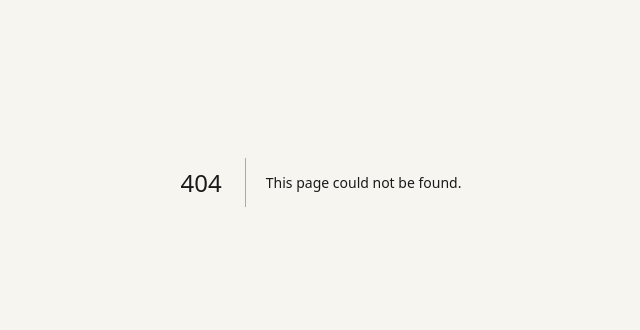
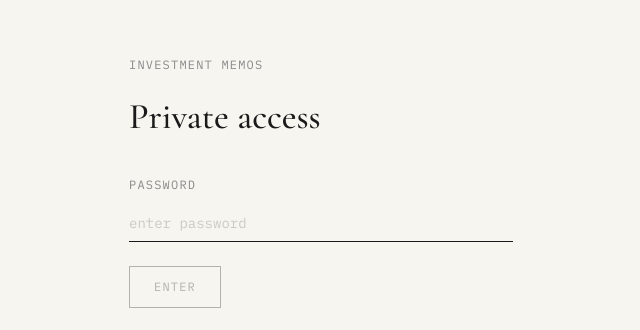
Before and after one commit to piamishra93/memos, a Next.js app: page /login in a window 1280 px wide. Before the commit this address had no page. Shown: the part 218-548 px from the top of the page, without its empty margins (319-959 px from the left). Built offline with nearby package versions, Linux system fonts and the light colour scheme.

Commit message:
add password protection

```diff
--- /dev/null
+++ b/app/api/auth/route.ts
@@ -0,0 +1,21 @@
+import { NextRequest, NextResponse } from "next/server";
+
+const PASSWORD = process.env.SITE_PASSWORD ?? "piamishra";
+
+export async function POST(request: NextRequest) {
+  const { password } = await request.json();
+
+  if (password === PASSWORD) {
+    const response = NextResponse.json({ success: true });
+    response.cookies.set("site_auth", "authenticated", {
+      httpOnly: true,
+      secure: process.env.NODE_ENV === "production",
+      sameSite: "strict",
+      maxAge: 60 * 60 * 24 * 7, // 7 days
+      path: "/",
+    });
+    return response;
+  }
+
+  return NextResponse.json({ success: false }, { status: 401 });
+}
--- /dev/null
+++ b/app/login/page.tsx
@@ -0,0 +1,88 @@
+"use client";
+
+import { useState, Suspense } from "react";
+import { useRouter, useSearchParams } from "next/navigation";
+
+function LoginForm() {
+  const router = useRouter();
+  const searchParams = useSearchParams();
+  const from = searchParams.get("from") ?? "/";
+
+  const [password, setPassword] = useState("");
+  const [error, setError] = useState(false);
+  const [loading, setLoading] = useState(false);
+
+  async function handleSubmit(e: React.FormEvent) {
+    e.preventDefault();
+    setLoading(true);
+    setError(false);
+
+    const res = await fetch("/api/auth", {
+      method: "POST",
+      headers: { "Content-Type": "application/json" },
+      body: JSON.stringify({ password }),
+    });
+
+    if (res.ok) {
+      router.push(from);
+      router.refresh();
+    } else {
+      setError(true);
+      setLoading(false);
+      setPassword("");
+    }
+  }
+
+  return (
+    <main className="min-h-screen bg-paper flex items-center justify-center px-6">
+      <div className="w-full max-w-sm">
+        <p className="font-mono text-xs text-muted tracking-widest uppercase mb-6">
+          Investment Memos
+        </p>
+        <h1
+          className="font-serif text-4xl font-medium mb-10"
+          style={{ fontFamily: "var(--font-playfair)" }}
+        >
+          Private access
+        </h1>
+
+        <form onSubmit={handleSubmit} className="space-y-6">
+          <div>
+            <label className="font-mono text-xs text-muted tracking-widest uppercase block mb-3">
+              Password
+            </label>
+            <input
+              type="password"
+              value={password}
+              onChange={(e) => setPassword(e.target.value)}
+              autoFocus
+              className="w-full bg-transparent border-b border-ink/30 focus:border-ink outline-none font-mono text-sm py-2 transition-colors placeholder:text-muted/40"
+              placeholder="enter password"
+            />
+            {error && (
+              <p className="font-mono text-xs text-muted mt-3">
+                Incorrect password.
+              </p>
+            )}
+          </div>
+
+          <button
+            type="submit"
+            disabled={loading || !password}
+            className="font-mono text-xs tracking-widest uppercase border border-ink px-6 py-3 hover:bg-ink hover:text-paper transition-colors disabled:opacity-30 disabled:cursor-not-allowed"
+          >
+            {loading ? "..." : "Enter"}
+          </button>
+        </form>
+      </div>
+    </main>
+  );
+}
+
+export default function LoginPage() {
+  return (
+    <Suspense>
+      <LoginForm />
+    </Suspense>
+  );
+}
```
Also changed, not shown: middleware.ts (added, +17 -0 lines).
